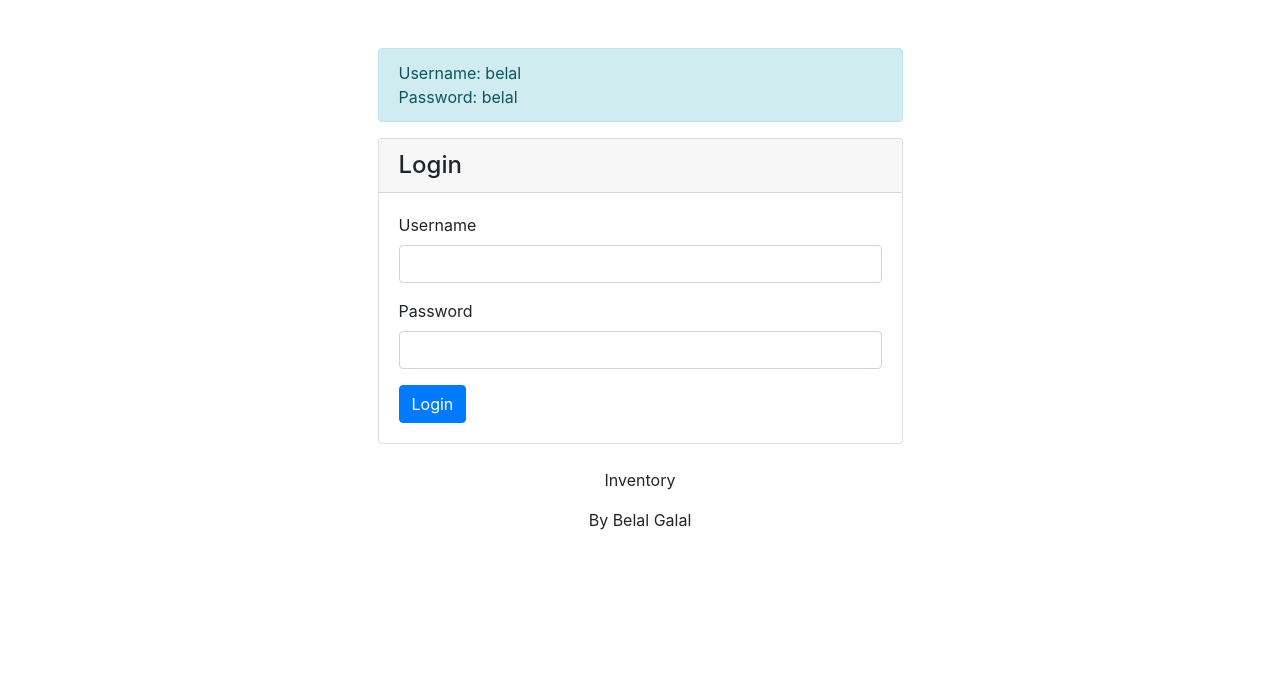
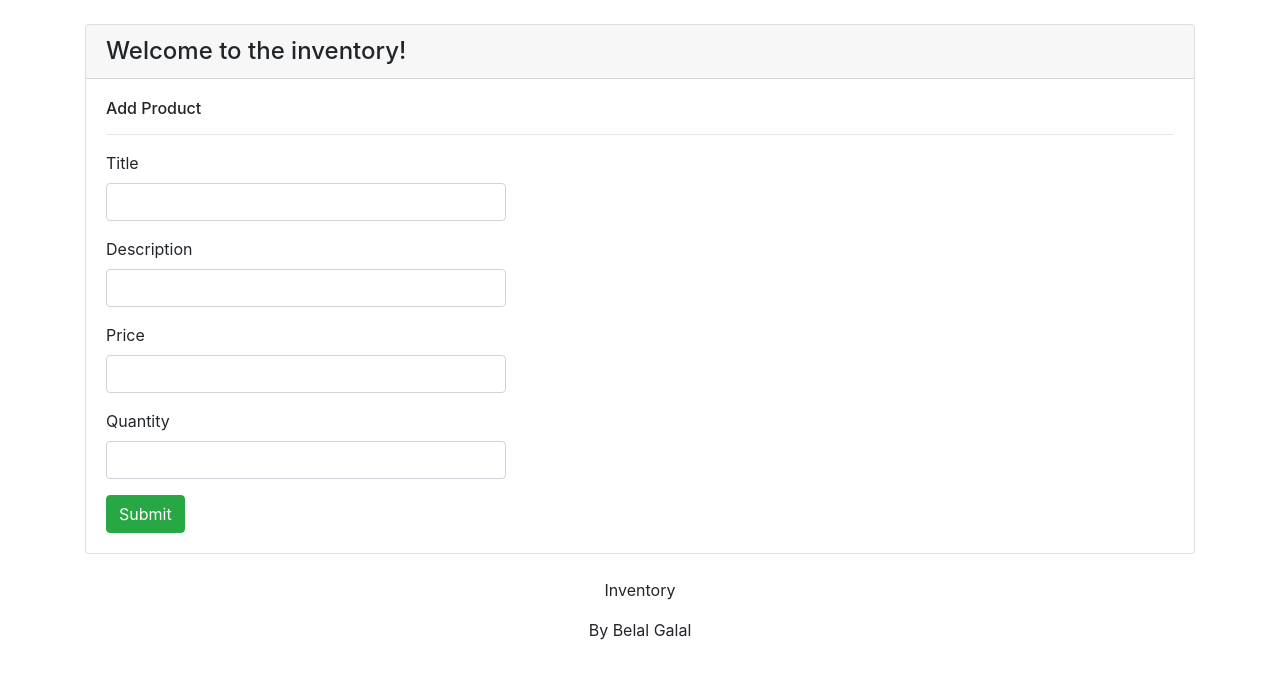
Before and after one commit to belalgalal/inventory, an Angular app in the folder inventory-frontend/: page /add in a window 1280 px wide. Before the commit this address led to /login. Shown: the top 678 px of the page. Built offline with nearby package versions, Linux system fonts and the light colour scheme.

Commit message:
Add product component

```diff
--- a/inventory-frontend/src/app/_services/product.service.ts
+++ b/inventory-frontend/src/app/_services/product.service.ts
@@ -20,4 +20,8 @@ export class ProductService {
     getProduct(id: number) {
         return this.http.get<Product>(`${environment.apiUrl}/products/${id}`);
     }
+
+    addProduct(product: Product) {
+        return this.http.post<Product>(`${environment.apiUrl}/products`, product);
+    }
 }
--- /dev/null
+++ b/inventory-frontend/src/app/add-product/add-product.component.html
@@ -0,0 +1,47 @@
+<div class="card mt-4">
+    <h4 class="card-header">Welcome to the inventory!</h4>
+    <div class="card-body">
+        <div class="panel panel-primary">
+            <div class="panel-heading">
+                <h6>Add Product</h6>
+            </div>
+            <hr />
+            <div class="panel-body">
+                <div [hidden]="submitted" style="width: 400px;">
+                    <form (ngSubmit)="onSubmit()">
+                        <div class="form-group">
+                            <label for="name">Title</label>
+                            <input type="text" class="form-control" id="title" required [(ngModel)]="product.title"
+                                name="title">
+                        </div>
+
+                        <div class="form-group">
+                            <label for="name">Description</label>
+                            <input type="text" class="form-control" id="description" required
+                                [(ngModel)]="product.description" name="description">
+                        </div>
+
+                        <div class="form-group">
+                            <label for="name">Price</label>
+                            <input type="text" class="form-control" id="price" required [(ngModel)]="product.price"
+                                name="price">
+                        </div>
+
+                        <div class="form-group">
+                            <label for="name">Quantity</label>
+                            <input type="text" class="form-control" id="quantity" required
+                                [(ngModel)]="product.quantity" name="quantity">
+                        </div>
+
+                        <button type="submit" class="btn btn-success">Submit</button>
+                    </form>
+                </div>
+
+                <div [hidden]="!submitted">
+                    <h4>You submitted successfully!</h4>
+                    <!-- <button class="btn btn-success" (click)="newProduct()">Add</button> -->
+                </div>
+            </div>
+        </div>
+    </div>
+</div>
--- /dev/null
+++ b/inventory-frontend/src/app/add-product/add-product.component.ts
@@ -0,0 +1,42 @@
+import { ProductService } from '../_services/product.service';
+import { Product } from '../_models';
+import { Component, OnInit } from '@angular/core';
+import { Router } from '@angular/router';
+
+@Component({
+  selector: 'app-add-product',
+  templateUrl: './add-product.component.html',
+  styleUrls: ['./add-product.component.css']
+})
+export class AddProductComponent implements OnInit {
+
+  product: Product = new Product();
+  submitted = false;
+
+  constructor(private productService: ProductService,
+    private router: Router) { }
+
+  ngOnInit() {
+  }
+
+  newProduct(): void {
+    this.submitted = false;
+    this.product = new Product();
+  }
+
+  save() {
+    this.productService.addProduct(this.product)
+      .subscribe(data => console.log(data), error => console.log(error));
+    this.product = new Product();
+    this.gotoList();
+  }
+
+  onSubmit() {
+    this.submitted = true;
+    this.save();
+  }
+
+  gotoList() {
+    this.router.navigate(['/products']);
+  }
+}
--- a/inventory-frontend/src/app/app-routing.module.ts
+++ b/inventory-frontend/src/app/app-routing.module.ts
@@ -5,11 +5,13 @@ import { ProductListComponent } from './product-list';
 import { LoginComponent } from './login';
 import { AuthGuard } from './_helpers';
 import { ProductDetailsComponent } from './product-details/product-details.component';
+import { AddProductComponent } from './add-product/add-product.component';
 
 const routes: Routes = [
   { path: '', component: ProductListComponent, canActivate: [AuthGuard] },
   { path: 'login', component: LoginComponent },
   { path: 'details/:id', component: ProductDetailsComponent, canActivate: [AuthGuard] },
+  { path: 'add', component: AddProductComponent },
 
   // otherwise redirect to home
   { path: '**', redirectTo: '' }
--- a/inventory-frontend/src/app/app.component.html
+++ b/inventory-frontend/src/app/app.component.html
@@ -2,6 +2,7 @@
 <nav class="navbar navbar-expand navbar-dark bg-dark" *ngIf="currentUser">
   <div class="navbar-nav">
       <a class="nav-item nav-link" routerLink="/">Product List</a>
+      <a class="nav-item nav-link" routerLink="add">Add Product</a>
       <a class="nav-item nav-link" (click)="logout()">Logout</a>
   </div>
 </nav>
```
Also changed, not shown: inventory-frontend/src/app/app.module.ts (+5 -2 lines), inventory-frontend/src/app/add-product/add-product.component.css (added), 1 other file (tests, documents, lock files or other folders).
